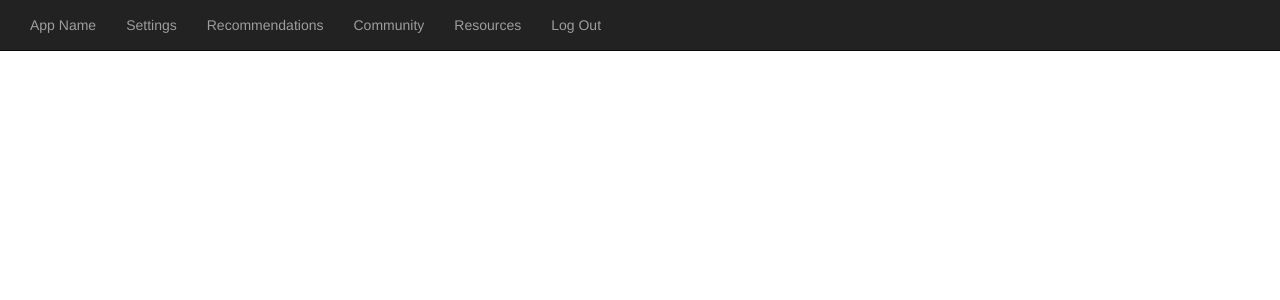
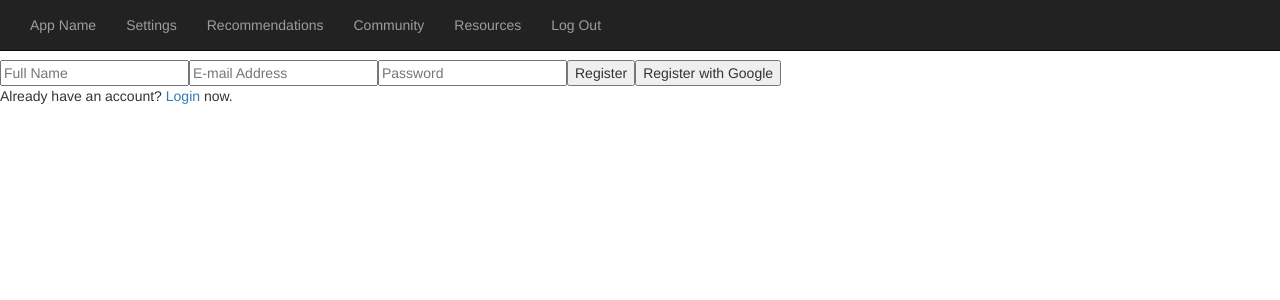
Before and after one commit to esha-sidhu/QWER-Hacks-2023, a React (Create React App) app in the folder qwer-hacks-app/: page /register in a window 1280 px wide. Shown: the top 300 px of the page. Built offline with nearby package versions, Linux system fonts and the light colour scheme; no server answers.

Commit message:
register added

```diff
--- a/qwer-hacks-app/src/App.js
+++ b/qwer-hacks-app/src/App.js
@@ -18,6 +18,7 @@
 import Settings from "./pages/settings.js"
 import Resources from "./pages/resources.js"
 import Navigation from "./shared/navbar.js"
+import Register from './pages/register.js';
 
 function App()
 {
@@ -30,6 +31,7 @@
                 <Route path = "/recs" element={<Recs />} />
                 <Route path = "/settings" element={<Settings />} />
                 <Route path = "/resources" element={<Resources />} />
+                <Route exact path="/register" element={<Register />} />
             </Routes>
         </BrowserRouter>
     );
--- a/qwer-hacks-app/src/pages/getstarted.js
+++ b/qwer-hacks-app/src/pages/getstarted.js
@@ -14,7 +14,7 @@
       // maybe trigger a loading screen
       return;
     }
-    if (user) navigate("/dashboard");
+    if (user) navigate("/settings");
   }, [user, loading]);
   return (
     <div className="login">
--- /dev/null
+++ b/qwer-hacks-app/src/pages/register.js
@@ -0,0 +1,64 @@
+import React, { useEffect, useState } from "react";
+import { useAuthState } from "react-firebase-hooks/auth";
+import { Link, useNavigate } from "react-router-dom";
+import {
+  auth,
+  registerWithEmailAndPassword,
+  signInWithGoogle,
+} from "../firebase";
+//import "./Register.css";
+function Register() {
+  const [email, setEmail] = useState("");
+  const [password, setPassword] = useState("");
+  const [name, setName] = useState("");
+  const [user, loading, error] = useAuthState(auth);
+  const history = useNavigate();
+  const register = () => {
+    if (!name) alert("Please enter name");
+    registerWithEmailAndPassword(name, email, password);
+  };
+  useEffect(() => {
+    if (loading) return;
+    if (user) history.replace("/settings");
+  }, [user, loading]);
+  return (
+    <div className="register">
+      <div className="register__container">
+        <input
+          type="text"
+          className="register__textBox"
+          value={name}
+          onChange={(e) => setName(e.target.value)}
+          placeholder="Full Name"
+        />
+        <input
+          type="text"
+          className="register__textBox"
+          value={email}
+          onChange={(e) => setEmail(e.target.value)}
+          placeholder="E-mail Address"
+        />
+        <input
+          type="password"
+          className="register__textBox"
+          value={password}
+          onChange={(e) => setPassword(e.target.value)}
+          placeholder="Password"
+        />
+        <button className="register__btn" onClick={register}>
+          Register
+        </button>
+        <button
+          className="register__btn register__google"
+          onClick={signInWithGoogle}
+        >
+          Register with Google
+        </button>
+        <div>
+          Already have an account? <Link to="/">Login</Link> now.
+        </div>
+      </div>
+    </div>
+  );
+}
+export default Register;
```
